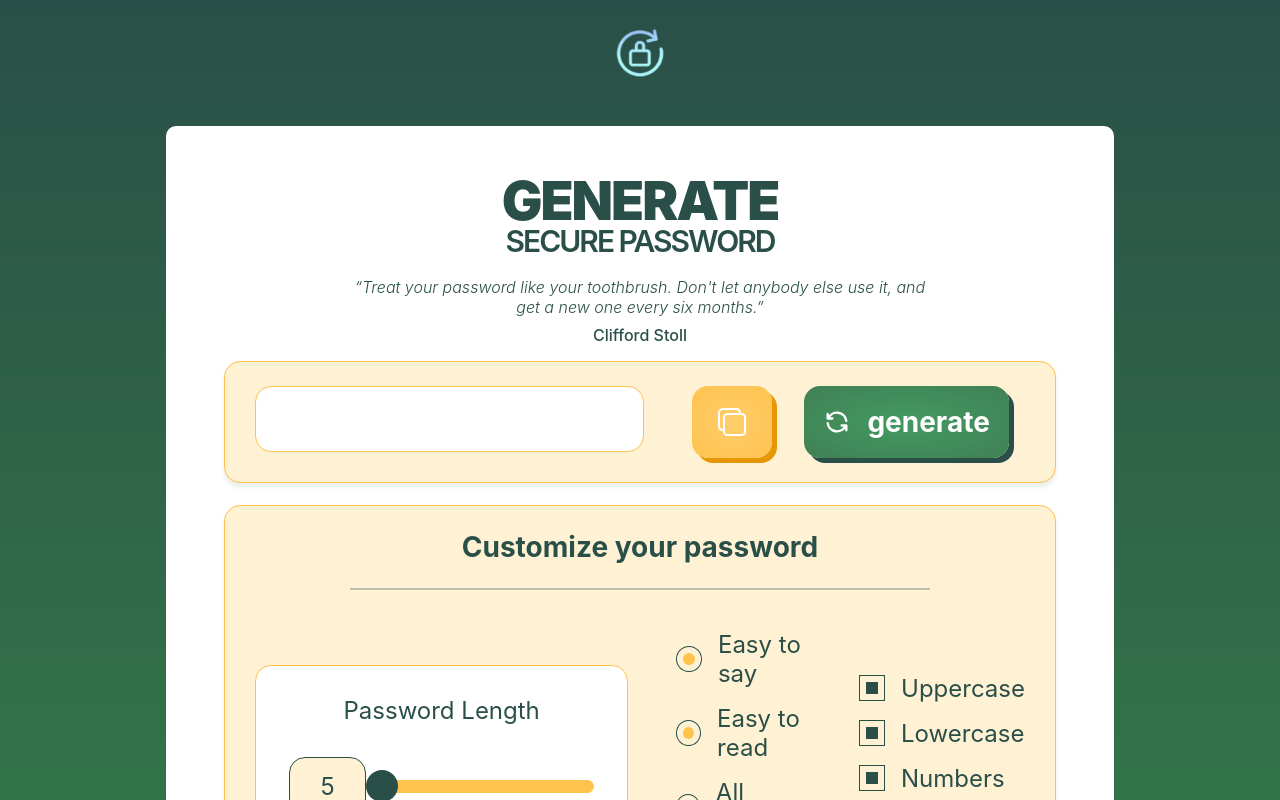
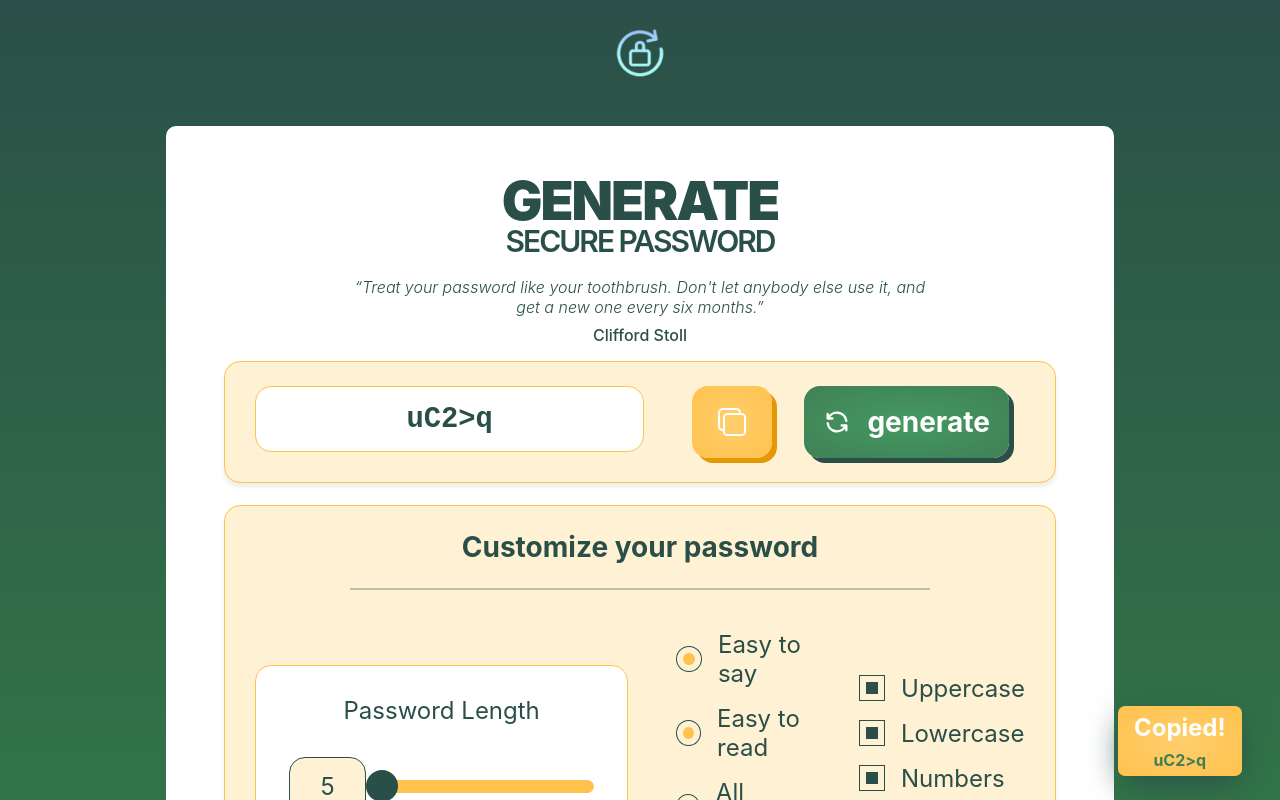
Before and after one commit to rootfellen/joat-app, a React (Vite) app: page /passwordgenerator in a window 1280 px wide. Both pictures are taken after a click on the button 732 px from the left and 422 px from the top of the page. Shown: the top 800 px of the page. Built offline with nearby package versions, Linux system fonts and the light colour scheme.

Commit message:
add modal copied message

```diff
--- a/package.json
+++ b/package.json
@@ -10,6 +10,7 @@
   },
   "dependencies": {
     "react": "^18.2.0",
+    "react-copy-to-clipboard": "^5.1.0",
     "react-dom": "^18.2.0",
     "react-icons": "^4.4.0",
     "styled-components": "^5.3.5"
--- /dev/null
+++ b/src/pages/PasswordGenerator/Modal/Modal.js
@@ -0,0 +1,32 @@
+import styled from "styled-components";
+
+export const ModalContainer = styled.div`
+  position: absolute;
+  bottom: 3%;
+  right: 3%;
+  width: auto;
+  padding: 0rem 1rem;
+  max-width: 500px;
+  height: 70px;
+  background: radial-gradient(#ffce6d, #ffc24d);
+  border-radius: 7px;
+  -webkit-box-shadow: 1px 10px 33px -5px rgba(42, 79, 72, 1);
+  -moz-box-shadow: 1px 10px 33px -5px rgba(42, 79, 72, 1);
+  box-shadow: 1px 10px 33px -5px rgba(42, 79, 72, 1);
+`;
+
+export const ModalWrapper = styled.div`
+  display: flex;
+  height: 100%;
+  flex-direction: column;
+  justify-content: center;
+  align-items: center;
+  h2 {
+    margin: 0rem;
+  }
+  span {
+    margin-top: 0.5rem;
+    color: #408055;
+    font-weight: 700;
+  }
+`;
--- /dev/null
+++ b/src/pages/PasswordGenerator/Modal/Modal.jsx
@@ -0,0 +1,15 @@
+import React from "react";
+import { ModalContainer, ModalWrapper } from "./Modal.js";
+const Modal = (props) => {
+  console.log(props.clipboard.length + "px");
+  return (
+    <ModalContainer clipboard={props.clipboard.length + "px"}>
+      <ModalWrapper>
+        <h2>Copied!</h2>
+        <span>{props.clipboard}</span>
+      </ModalWrapper>
+    </ModalContainer>
+  );
+};
+
+export default Modal;
--- a/src/pages/PasswordGenerator/PasswordGenerator.jsx
+++ b/src/pages/PasswordGenerator/PasswordGenerator.jsx
@@ -30,6 +30,8 @@ import PasswordGeneratorLogo from "/icons/passwordGenerator.png";
 import { IoCopyOutline } from "react-icons/io5";
 import { TbRefresh } from "react-icons/tb";
 import { useState } from "react";
+import { CopyToClipboard } from "react-copy-to-clipboard";
+import Modal from "./Modal/Modal.jsx";
 
 const PasswordGenerator = () => {
   const [passwordLength, setPasswordLength] = useState(5);
@@ -50,10 +52,27 @@ const PasswordGenerator = () => {
     setPassword((prevState) => {
       return {
         ...prevState,
+        value: generateResult(),
         length: +passwordLength,
       };
     });
-  }, [passwordLength]);
+  }, [
+    passwordLength,
+    password.length,
+    password.uppercase,
+    password.lowercase,
+    password.numbers,
+    password.symbols,
+  ]);
+
+  const [showModal, setShowModal] = useState(false);
+
+  const openModal = () => {
+    setShowModal(true);
+    setTimeout(() => {
+      setShowModal(false);
+    }, 3000);
+  };
 
   //* HANDLING PASSWORD GENERATION
 
@@ -75,6 +94,7 @@ const PasswordGenerator = () => {
     return symbols[Math.floor(Math.random() * symbols.length)];
   };
 
+  //* Object with methods to generate random letters,numbers,symbols
   const randomFunc = {
     lower: getRandomLower,
     upper: getRandomUpper,
@@ -82,7 +102,8 @@ const PasswordGenerator = () => {
     symbol: getRandomSymbol,
   };
 
-  function generateResult() {
+  //* Function to use generate random password function with given types
+  const generateResult = () => {
     const hasLower = password.lowercase;
     const hasUpper = password.uppercase;
     const hasNumber = password.numbers;
@@ -101,10 +122,15 @@ const PasswordGenerator = () => {
         value: result,
       };
     });
-    return result;
-  }
+  };
 
+  //* Generating random string based on given length, methods and choosen types
   function generateRandomPassword(lower, upper, number, symbol, length) {
+    // 1. Initialize password variable
+    // 2. Filter out unchecked types
+    // 3. Loop over length call generator function for each type
+    // 4. Add final password to result variable and return
+
     let generatedPassword = "";
     const typesCount = lower + upper + number + symbol;
     const typesArr = [{ lower }, { upper }, { number }, { symbol }].filter(
@@ -119,10 +145,12 @@ const PasswordGenerator = () => {
         generatedPassword += randomFunc[funcName]();
       });
     }
-    return generatedPassword.slice(0, length);
+    const finalOutput = generatedPassword.slice(0, length);
+    return finalOutput;
   }
 
-  function rangeHandler(e) {
+  //* Setting password length based on the input range value
+  const rangeHandler = (e) => {
     if (e.target.value < 0) {
       alert("We suggest to use minimum of 5 digits password.");
       setPasswordLength(() => {
@@ -141,9 +169,9 @@ const PasswordGenerator = () => {
         return e.target.value;
       });
     }
-  }
-
-  function handleChange(e) {
+  };
+  //* Controlling pass types checkboxes
+  const handleChange = (e) => {
     const { name, value, type, checked } = e.target;
     setPassword((prevPassword) => {
       return {
@@ -151,11 +179,12 @@ const PasswordGenerator = () => {
         [name]: type === "checkbox" ? checked : value,
       };
     });
-  }
-  console.log(password);
+  };
+
   return (
     <>
       <Container>
+        {showModal ? <Modal clipboard={password.value} /> : null}
         <LogoLink to="/">
           <LogoImg src={PasswordGeneratorLogo} />
         </LogoLink>
@@ -178,9 +207,12 @@ const PasswordGenerator = () => {
                 name="password"
                 onChange={generateResult}
               />
-              <CopyBtn>
-                <IoCopyOutline style={{ fontSize: "2rem" }} />
-              </CopyBtn>
+              <CopyToClipboard text={password.value} onCopy={() => openModal()}>
+                <CopyBtn>
+                  <IoCopyOutline style={{ fontSize: "2rem" }} />
+                </CopyBtn>
+              </CopyToClipboard>
+
               <GenerateBtn onClick={generateResult}>
                 <TbRefresh style={{ marginRight: "1rem" }} />
                 generate
--- a/src/pages/PasswordGenerator/PasswordGeneratorElements.js
+++ b/src/pages/PasswordGenerator/PasswordGeneratorElements.js
@@ -2,6 +2,7 @@ import styled from "styled-components";
 import { Link } from "react-router-dom";
 
 export const Container = styled.div`
+  position: relative;
   display: flex;
   align-items: center;
   flex-direction: column;
@@ -94,6 +95,9 @@ export const PasswordInput = styled.input`
   transition: all 0.3s ease-in-out;
   :focus {
     outline-color: #408055;
+  }
+  ::selection {
+    background-color: #fec75a;
   }
 `;
 
@@ -226,6 +230,11 @@ export const RangeInputRange = styled.input`
     cursor: pointer;
     -webkit-appearance: none;
     margin-top: -0.625rem;
+    transition: transform 0.3s ease-in-out;
+
+    :hover {
+      transform: scale(1.1);
+    }
   }
   ::-moz-range-track {
     width: 100%;
```
Also changed, not shown: 1 other file (tests, documents, lock files or other folders).
